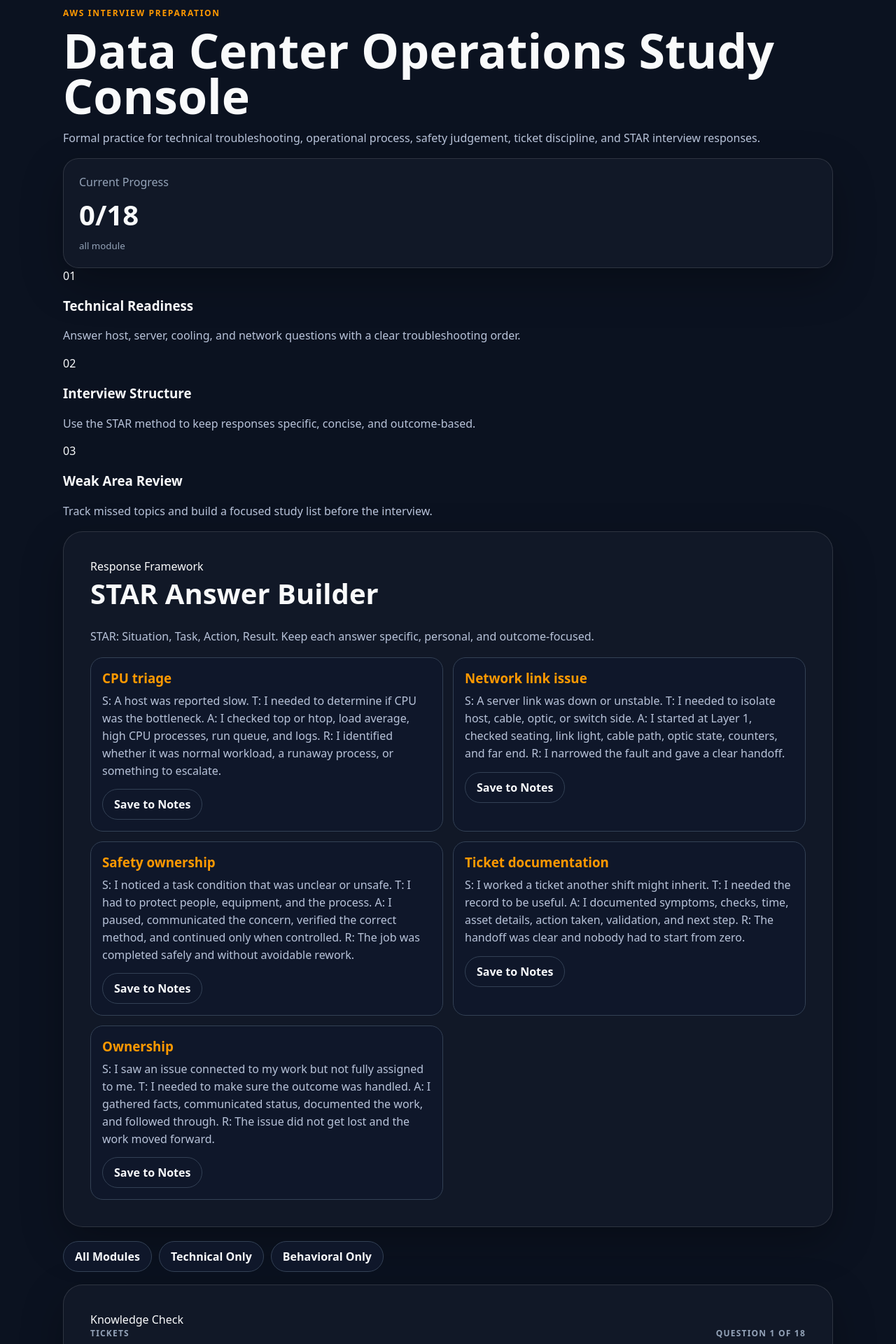
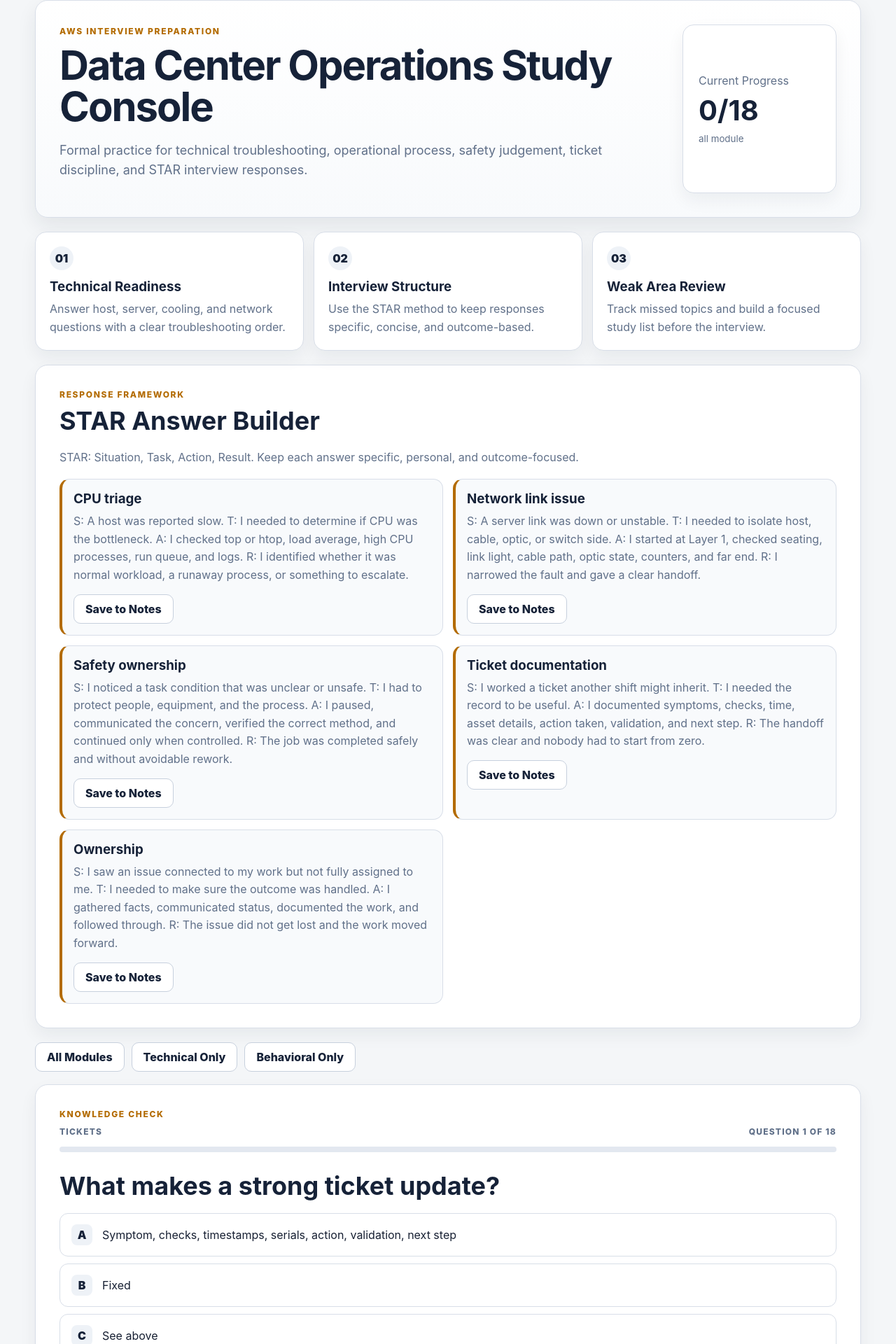
Before and after one commit to Wolfechelios/-amazon-study-helper, a React (Vite) app: page / in a window 1280 px wide. Shown: the part 32-1952 px from the top of the page at 70% size. Built offline with nearby package versions, Linux system fonts and the light colour scheme.

Commit message:
Apply formal educational theme

```diff
--- a/src/styles.css
+++ b/src/styles.css
@@ -1,26 +1,45 @@
 * { box-sizing: border-box; }
+:root {
+  color-scheme: light;
+  --page: #f4f6f8;
+  --panel: #ffffff;
+  --panel-soft: #f8fafc;
+  --text: #172033;
+  --muted: #607089;
+  --line: #d8dee8;
+  --navy: #162238;
+  --accent: #b36b00;
+  --success: #0f7a3b;
+  --danger: #b42318;
+}
 body {
   margin: 0;
   min-height: 100vh;
-  background: #0b1220;
-  color: #f9fafb;
-  font-family: system-ui, sans-serif;
+  background: var(--page);
+  color: var(--text);
+  font-family: Inter, ui-sans-serif, system-ui, -apple-system, BlinkMacSystemFont, "Segoe UI", sans-serif;
 }
 button { font: inherit; }
 .app-shell {
-  width: min(1100px, calc(100% - 32px));
+  width: min(1180px, calc(100% - 32px));
   margin: 0 auto;
-  padding: 42px 0;
+  padding: 32px 0 48px;
 }
-.hero {
+.course-header {
   display: grid;
-  grid-template-columns: 1fr auto;
-  gap: 22px;
-  margin-bottom: 18px;
+  grid-template-columns: 1fr 220px;
+  gap: 24px;
+  align-items: stretch;
+  padding: 34px;
+  margin-bottom: 20px;
+  border: 1px solid var(--line);
+  border-radius: 18px;
+  background: linear-gradient(180deg, #ffffff, #f8fafc);
+  box-shadow: 0 12px 28px rgba(22, 34, 56, 0.08);
 }
-.eyebrow {
+.eyebrow, .section-label {
   margin: 0 0 10px;
-  color: #ff9900;
+  color: var(--accent);
   font-size: 12px;
   font-weight: 800;
   letter-spacing: 0.14em;
@@ -28,25 +47,54 @@ button { font: inherit; }
 }
 h1 {
   margin: 0;
-  font-size: clamp(34px, 6vw, 68px);
-  line-height: 0.96;
+  max-width: 850px;
+  font-size: clamp(36px, 5vw, 58px);
+  line-height: 1.02;
+  letter-spacing: -0.035em;
+  color: var(--navy);
 }
-p { color: #b8c3d9; line-height: 1.55; }
-.hero p:last-child { max-width: 760px; font-size: 18px; }
-.score-card, .game-card, .notes-card, .star-card {
-  border: 1px solid rgba(255,255,255,0.12);
-  background: #111827;
-  box-shadow: 0 22px 60px rgba(0,0,0,0.28);
+p { color: var(--muted); line-height: 1.6; }
+.course-header p:last-child { max-width: 780px; font-size: 18px; }
+.score-card, .game-card, .notes-card, .star-card, .objectives article {
+  border: 1px solid var(--line);
+  background: var(--panel);
+  box-shadow: 0 10px 24px rgba(22, 34, 56, 0.06);
 }
 .score-card {
-  min-width: 180px;
   padding: 22px;
-  border-radius: 22px;
+  border-radius: 16px;
   display: grid;
+  align-content: center;
   gap: 8px;
 }
-.score-card span, .score-card small, .area-row { color: #94a3b8; }
-.score-card strong { font-size: 40px; }
+.score-card span, .score-card small, .area-row { color: var(--muted); }
+.score-card strong { font-size: 40px; color: var(--navy); }
+.objectives {
+  display: grid;
+  grid-template-columns: repeat(3, 1fr);
+  gap: 14px;
+  margin-bottom: 20px;
+}
+.objectives article {
+  border-radius: 16px;
+  padding: 20px;
+}
+.objectives span {
+  display: inline-grid;
+  place-items: center;
+  width: 34px;
+  height: 34px;
+  margin-bottom: 12px;
+  border-radius: 50%;
+  background: #eef2f7;
+  color: var(--navy);
+  font-weight: 900;
+}
+.objectives h3, .star-grid h3 {
+  margin: 0 0 8px;
+  color: var(--navy);
+}
+.objectives p, .star-grid p { margin: 0; }
 .mode-row {
   display: flex;
   gap: 10px;
@@ -54,18 +102,21 @@ p { color: #b8c3d9; line-height: 1.55; }
   margin: 0 0 18px;
 }
 .mode-row button, .star-card button {
-  border: 1px solid #334155;
-  border-radius: 999px;
+  border: 1px solid #c7d0dd;
+  border-radius: 10px;
   padding: 10px 16px;
-  background: #0f172a;
-  color: #f8fafc;
+  background: #ffffff;
+  color: var(--navy);
   font-weight: 800;
   cursor: pointer;
 }
-.mode-row button:hover, .star-card button:hover { border-color: #ff9900; }
+.mode-row button:hover, .star-card button:hover {
+  border-color: var(--accent);
+  background: #fff7ed;
+}
 .game-card, .notes-card, .star-card {
-  border-radius: 28px;
-  padding: clamp(22px, 4vw, 38px);
+  border-radius: 18px;
+  padding: clamp(22px, 4vw, 34px);
   margin-bottom: 20px;
 }
 .star-grid {
@@ -75,13 +126,13 @@ p { color: #b8c3d9; line-height: 1.55; }
   margin-top: 18px;
 }
 .star-grid article {
-  border: 1px solid #334155;
-  border-radius: 18px;
-  background: #0f172a;
+  border: 1px solid var(--line);
+  border-left: 4px solid var(--accent);
+  border-radius: 14px;
+  background: var(--panel-soft);
   padding: 16px;
 }
-.star-grid h3 { margin: 0 0 8px; color: #ff9900; }
-.star-grid p { margin: 0 0 14px; }
+.star-grid article p { margin-bottom: 14px; }
 .area-row {
   display: flex;
   justify-content: space-between;
@@ -92,47 +143,54 @@ p { color: #b8c3d9; line-height: 1.55; }
   text-transform: uppercase;
 }
 .progress {
-  height: 10px;
+  height: 8px;
   margin: 14px 0 28px;
   overflow: hidden;
   border-radius: 999px;
-  background: #253044;
+  background: #e3e8f0;
 }
-.progress div { height: 100%; background: #ff9900; }
-h2 { margin: 0 0 22px; font-size: clamp(24px, 4vw, 40px); }
-.choices { display: grid; gap: 12px; }
+.progress div { height: 100%; background: var(--accent); }
+h2 {
+  margin: 0 0 18px;
+  font-size: clamp(24px, 3.2vw, 36px);
+  line-height: 1.15;
+  color: var(--navy);
+}
+.choices { display: grid; gap: 10px; }
 .choice {
   width: 100%;
   display: flex;
   align-items: center;
   gap: 14px;
-  padding: 16px;
-  border: 1px solid #334155;
-  border-radius: 18px;
-  background: #0f172a;
-  color: #e5e7eb;
+  padding: 15px 16px;
+  border: 1px solid var(--line);
+  border-radius: 12px;
+  background: #ffffff;
+  color: var(--text);
   text-align: left;
   cursor: pointer;
 }
-.choice:hover { border-color: #ff9900; }
+.choice:hover { border-color: var(--accent); background: #fffaf3; }
 .choice span {
   display: grid;
   place-items: center;
   width: 30px;
   height: 30px;
-  border-radius: 10px;
-  background: #1f2937;
+  border-radius: 8px;
+  background: #eef2f7;
+  color: var(--navy);
   font-weight: 900;
   flex: 0 0 auto;
 }
-.choice.correct { border-color: #22c55e; background: #16351f; }
-.choice.wrong { border-color: #ef4444; background: #35171c; }
+.choice.correct { border-color: var(--success); background: #f0fdf4; }
+.choice.wrong { border-color: var(--danger); background: #fff1f2; }
 .explain, .missed {
   margin-top: 18px;
   padding: 16px;
-  border-radius: 18px;
-  background: #102033;
-  color: #dbeafe;
+  border-radius: 12px;
+  border: 1px solid #c8d7ee;
+  background: #f3f7fc;
+  color: #24364f;
   line-height: 1.6;
 }
 .actions {
@@ -144,28 +202,31 @@ h2 { margin: 0 0 22px; font-size: clamp(24px, 4vw, 40px); }
 }
 .actions button {
   border: 0;
-  border-radius: 14px;
+  border-radius: 10px;
   padding: 12px 18px;
-  background: #ff9900;
-  color: #111827;
+  background: var(--navy);
+  color: #ffffff;
   font-weight: 900;
   cursor: pointer;
 }
 .actions button:disabled { opacity: 0.45; cursor: not-allowed; }
-.actions .ghost { background: #263244; color: #f8fafc; }
+.actions .ghost { background: #e8edf5; color: var(--navy); }
 .notes-card textarea {
   width: 100%;
-  min-height: 240px;
+  min-height: 260px;
   resize: vertical;
-  border: 1px solid #334155;
-  border-radius: 18px;
+  border: 1px solid var(--line);
+  border-radius: 14px;
   padding: 16px;
-  background: #020617;
-  color: #f8fafc;
-  font: 15px/1.6 ui-monospace, SFMono-Regular, Menlo, monospace;
+  background: #ffffff;
+  color: var(--text);
+  font: 15px/1.65 ui-monospace, SFMono-Regular, Menlo, monospace;
   outline: none;
 }
-.notes-card textarea:focus { border-color: #ff9900; }
+.notes-card textarea:focus { border-color: var(--accent); box-shadow: 0 0 0 3px rgba(179, 107, 0, 0.12); }
 .notes-card h2 { margin-bottom: 8px; }
 .notes-card p { margin-top: 0; }
-@media (max-width: 760px) { .hero, .star-grid { grid-template-columns: 1fr; } .score-card { min-width: 0; } }
+@media (max-width: 860px) {
+  .course-header, .objectives, .star-grid { grid-template-columns: 1fr; }
+  .score-card { min-width: 0; }
+}
```
